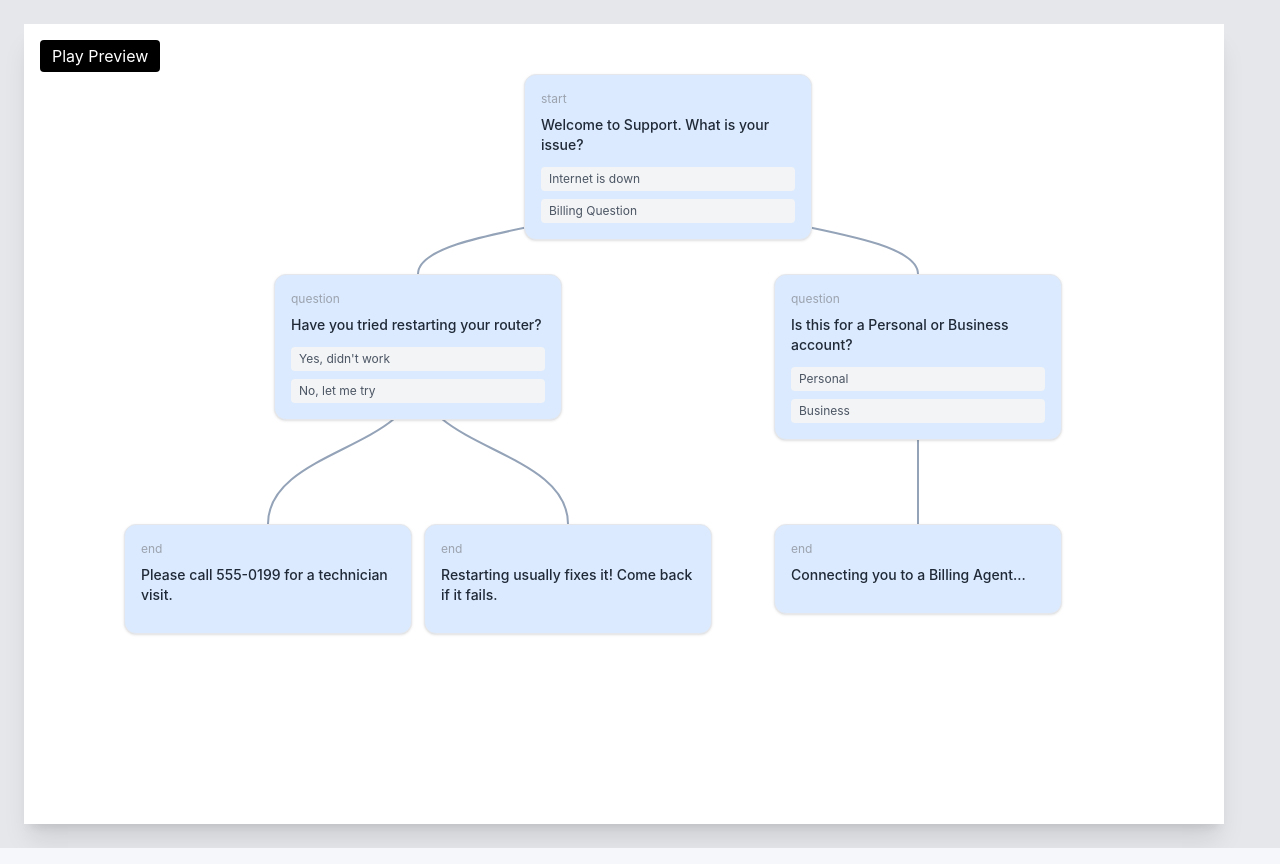
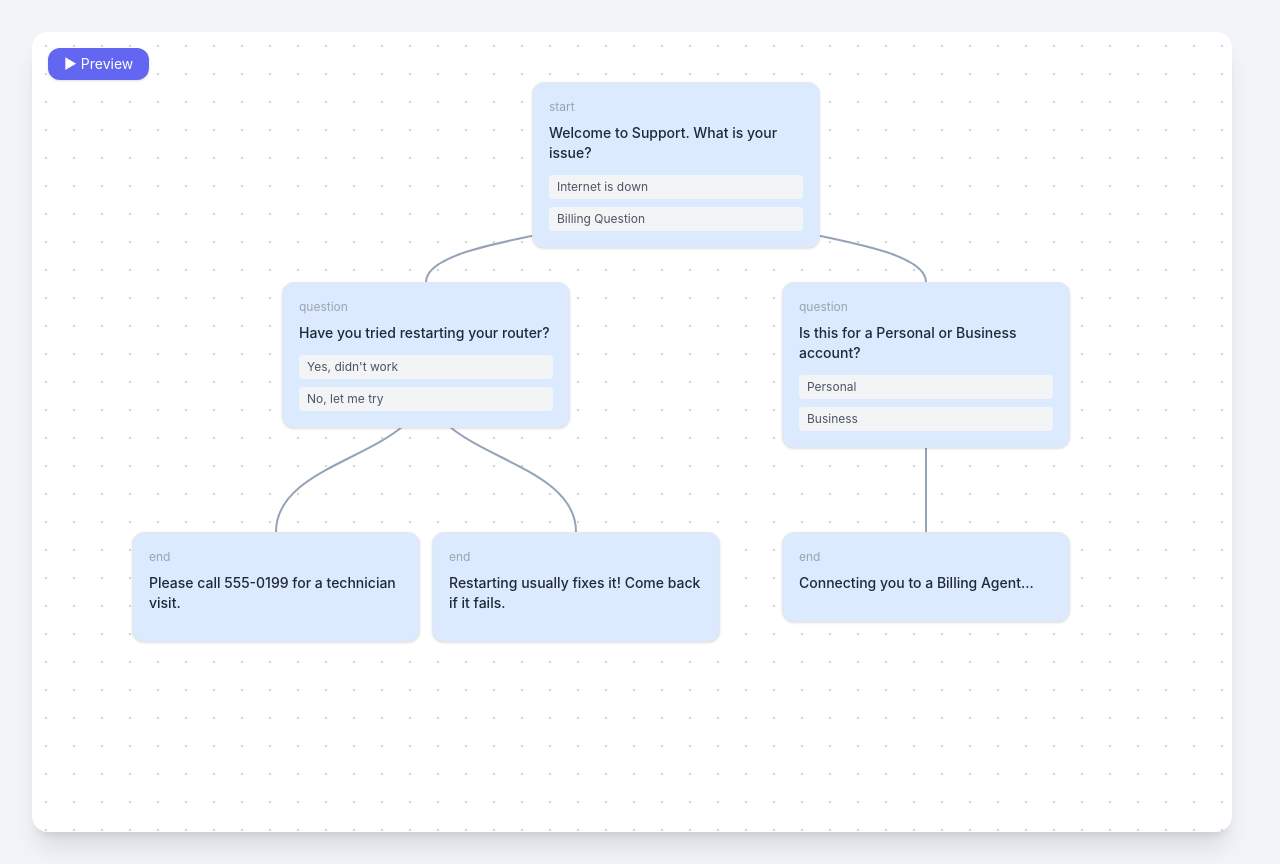
Before and after one commit to Newjul/supportflow-visuals-builder, a React (Vite) app: page / in a window 1280 px wide. Built offline with nearby package versions, Linux system fonts and the light colour scheme.

Commit message:
Applied updated text on btton tab for preview and review and background of Canva container and other changes to improve color contrast

```diff
--- a/src/components/PropertiesPanel.jsx
+++ b/src/components/PropertiesPanel.jsx
@@ -2,6 +2,7 @@ export default function PropertiesPanel({
     selectedNode,
     nodesState,
     setNodesState,
+
 }){
     if (!selectedNode) return null;
     const panelOffsetX = 320;
--- a/src/pages/BuilderPage.jsx
+++ b/src/pages/BuilderPage.jsx
@@ -69,20 +69,23 @@ const handleMouseUp = useCallback(() => {
 
 
   return(
-    <div className="bg-gray-200 flex-1 overflow-auto p-6">
+    <div className="bg-slate-100 flex-1 overflow-auto p-8">
      { mode === "edit" ? (<>
 
-      <div className="relative bg-white shadow-xl"
+      <div className="relative bg-white shadow-xl rounded-2xl overflow-hidden"
+
        style={{
         width:w,
         height:h,
         position: "relative",
+        backgroundImage: "radial-gradient(circle, #cbd5e1 1px, transparent 1px)",
+        backgroundSize: "28px 28px",
        }}
        >
         <button
            onClick={() => setMode(mode === "edit" ? "preview":"edit")}
-           className="absolute top-4 left-4 z-50 bg-black text-white px-3 py-1 rounded">
-            {mode === "edit" ? "Play Preview":"Back to Editor"}
+           className="absolute top-4 left-4 z-50 bg-indigo-500 hover:bg-indigo-600 text-white text-sm px-4 py-1.5 rounded-xl shadow transition-colors">
+            {mode === "edit" ? "▶ Preview":"← Editor"}
            </button>
         <div className="absolute inset-0"
          style={{
@@ -100,7 +103,7 @@ const handleMouseUp = useCallback(() => {
       <PropertiesPanel
          selectedNode={selectedNode}
          nodesState={nodeState}
-         setNodesState={setNodestate}/>
+        />
       </>):(
 
         <div
```
